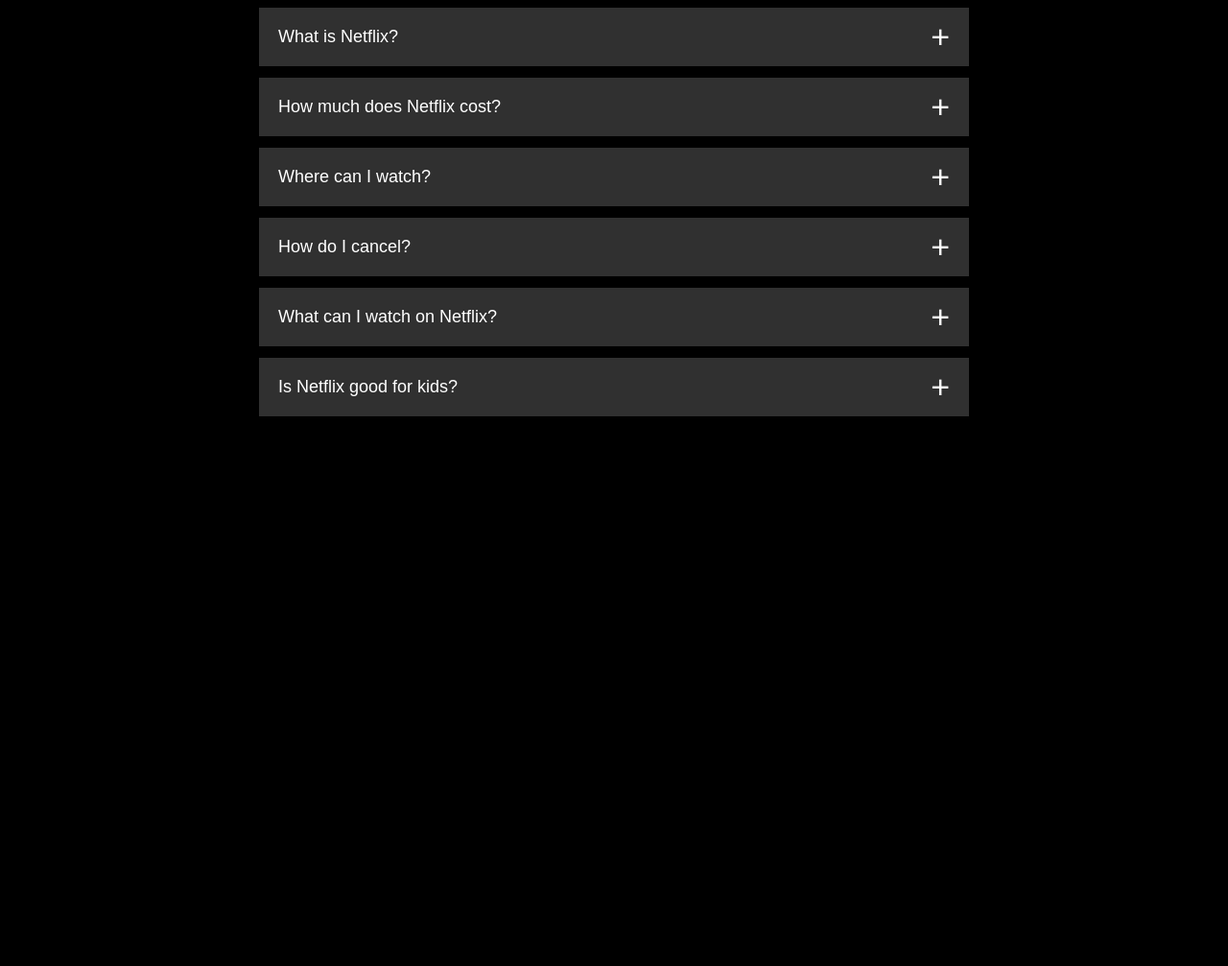
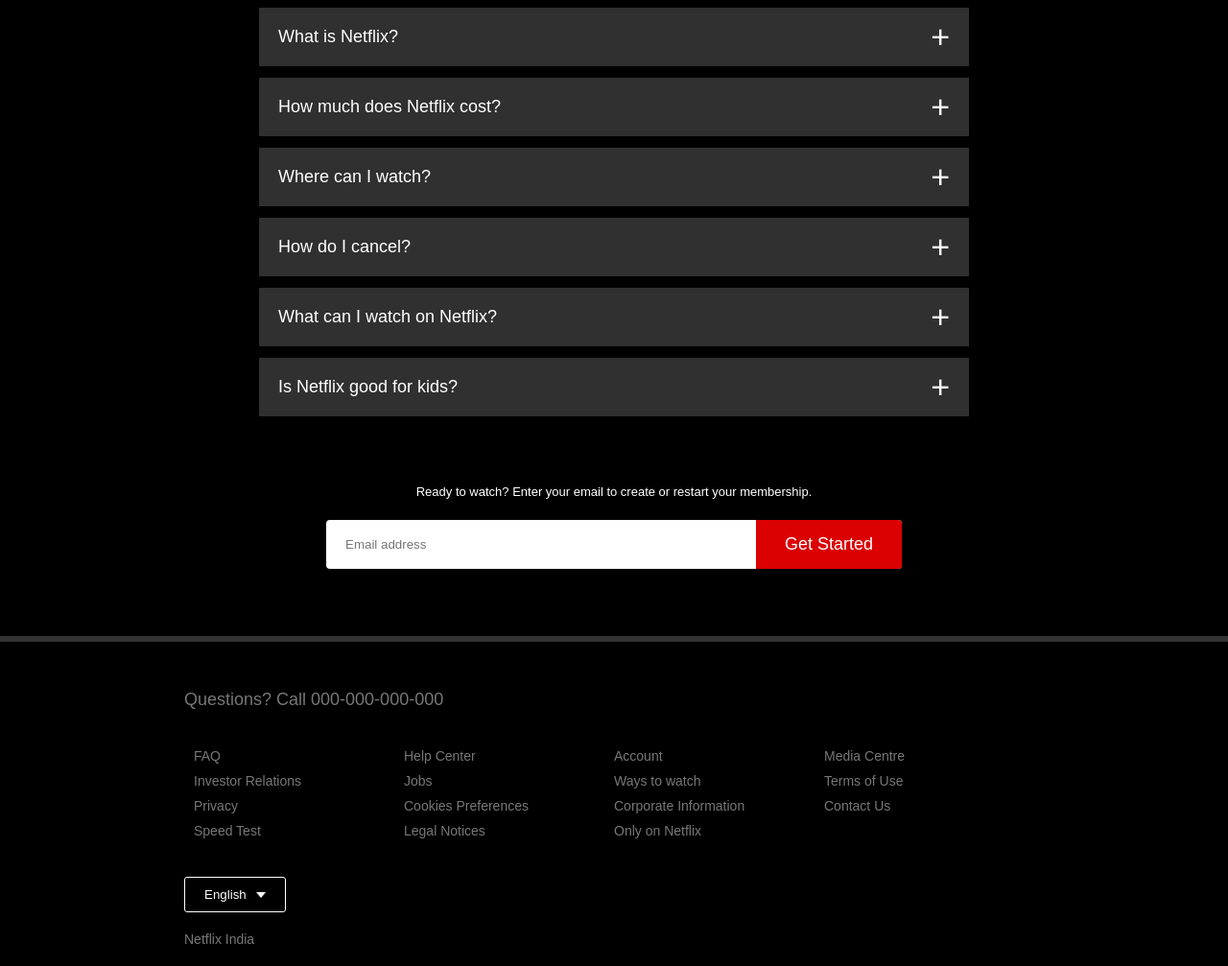
Before and after one commit to SusthirNahak/Netflix_Clone, a plain HTML site: page index.html in a window 1280 px wide. Shown: the part 2798-3805 px from the top of the page at 96% size. Before the commit the page ends 3309 px from the top, so only its background shows below. Drawn offline with Linux system fonts and the light colour scheme.

Commit message:
netflix clone mob responsive

```diff
--- a/index.html
+++ b/index.html
@@ -161,8 +161,49 @@
           </div>
         </li>
       </ul>
+      <small>
+        Ready to watch? Enter your email to create or restart your membership.
+      </small>
+      <form class="email-signup">
+        <input type="email" placeholder="Email address" required />
+        <button type="submit">Get Started</button>
+      </form>
+    </div>
+    <!-- Frequently Asked Questions section end -->
+    <div class="footer">
+      <h2>Questions? Call 000-000-000-000</h2>
+      <div class="row">
+        <div class="col">
+          <a href="#">FAQ</a>
+          <a href="#">Investor Relations</a>
+          <a href="#">Privacy</a>
+          <a href="#">Speed Test</a>
+        </div>
+        <div class="col">
+          <a href="#">Help Center</a>
+          <a href="#">Jobs</a>
+          <a href="#">Cookies Preferences</a>
+          <a href="#">Legal Notices</a>
+        </div>
+        <div class="col">
+          <a href="#">Account</a>
+          <a href="#">Ways to watch</a>
+          <a href="#">Corporate Information</a>
+          <a href="#">Only on Netflix</a>
+        </div>
+        <div class="col">
+          <a href="#">Media Centre</a>
+          <a href="#">Terms of Use</a>
+          <a href="#">Contact Us</a>
+        </div>
+
+      </div>
+      <button class="language-btn">
+        English <img src="images/down-icon.png" />
+      </button>
+      <p class="copyright-txt">Netflix India</p>
     </div>
 
-    <!-- Frequently Asked Questions section end -->
+
   </body>
 </html>
--- a/style.css
+++ b/style.css
@@ -165,6 +165,7 @@
     font-size: 34px;
     position: absolute;
     right: 20px;
+    transition: transform 0.5s;
 }
 input[type="radio"]{
     display: none;
@@ -183,3 +184,105 @@
     max-height: 600px;
     padding: 30px 20px;
 }
+.accordion input[type="radio"]:checked + label::after{
+    transform: rotate(135deg);
+}
+.faq .email-signup{
+    max-width: 600px;
+    margin: 20px auto 60px;
+}
+.faq small{
+    font-size: 13px;
+}
+/* --------- Footer section -------- */
+.footer{
+    padding: 50px 15% 10px;
+    border-top: 6px solid #333;
+    color: #777;
+}
+.footer h2{
+    font-size: 18px;
+    font-weight: 400;
+    margin-bottom: 30px;
+}
+.footer .col{
+    flex-basis: 25%;
+    flex-grow: 1;
+    margin-bottom: 20px;
+}
+.footer .col a{
+    display: block;
+    text-decoration: none;
+    font-size: 14px;
+    margin-bottom: 10px;
+    color: #777;
+}
+.footer .row{
+    align-items: flex-start;
+    padding: 10px;
+}
+.footer .language-btn{
+    color: #fff;
+    padding: 10px 20px;
+    border-radius: 3px;
+}
+.copyright-txt{
+    font-size: 14px;
+    margin-top: 20px;
+    margin-bottom: 10px;
+}
+/* Responsive -Media - Queries for small devices  */
+@media only screen and (max-width:600px) {
+    .logo{
+        width: 100px;
+    }
+    nav button{
+        padding: 5px 10px;
+    }
+    nav .language-btn{
+        padding: 4px 8px;
+    }
+    .header-content{
+        position: unset;
+        transform: none;
+        padding-top: 150px;
+    }
+    .header-content h1{
+        font-size: 30px;
+        line-height: 35px;
+    }
+    .email-signup button{
+        font-size: 12px;
+        padding: 10px 15px;
+    }
+    .text-col ,.img-col{
+        flex-basis: 100%;
+    }
+    .features h2{
+        font-size: 26px;
+    }
+    .features p{
+        font-size: 15px;
+    }
+    .row:nth-child(2), .row:nth-child(4){
+        flex-direction: column-reverse;
+    }
+    .features .row{
+        padding: 10px 0;
+    }
+    .faq h2{
+        font-size: 20px;
+    }
+    .accordion .content{
+        font-size: 14px;
+    }
+    .accordion li label{
+        padding: 10px;
+        font-size: 14px;
+    }
+    label::after{
+        font-size: 22px;
+    }
+
+
+}
```
